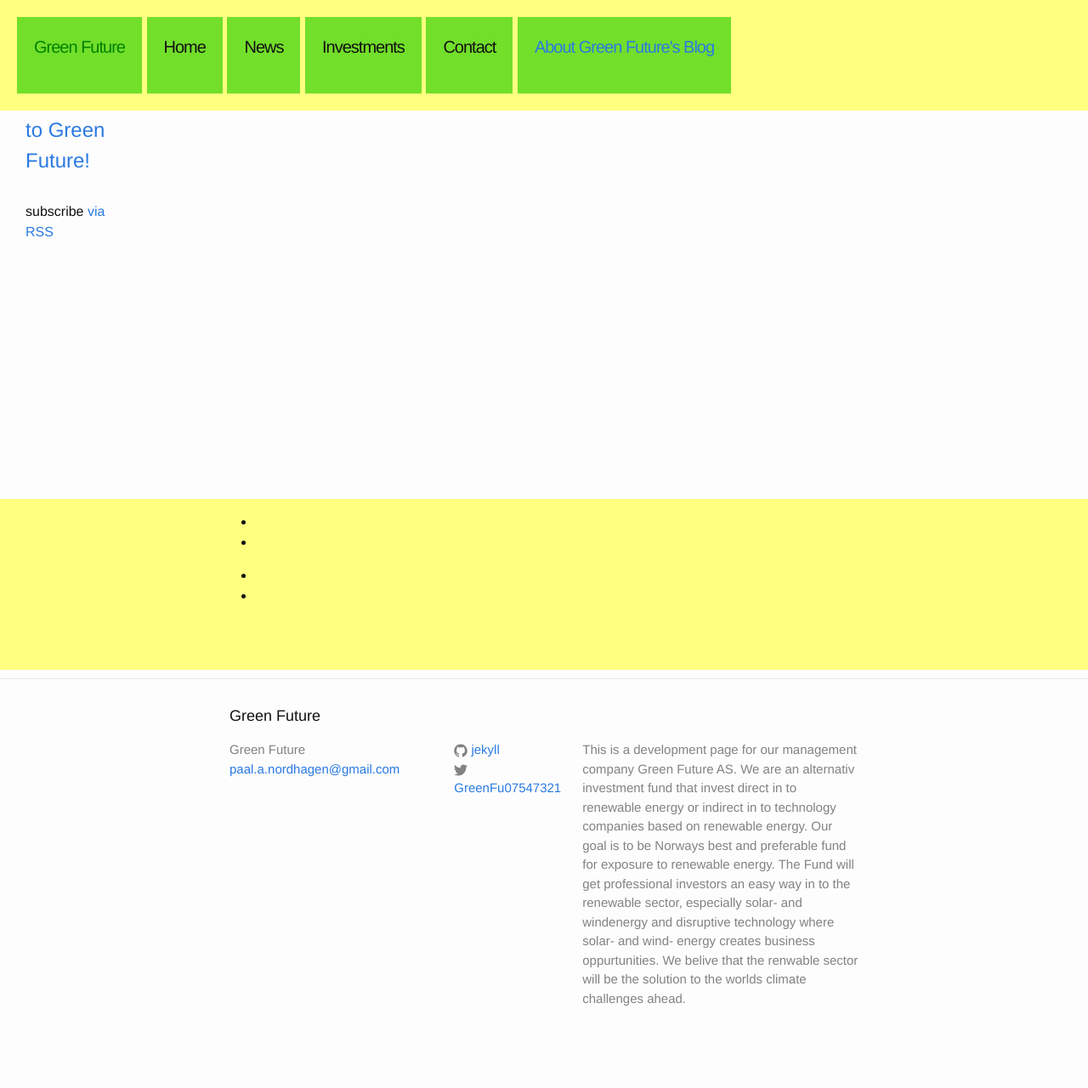
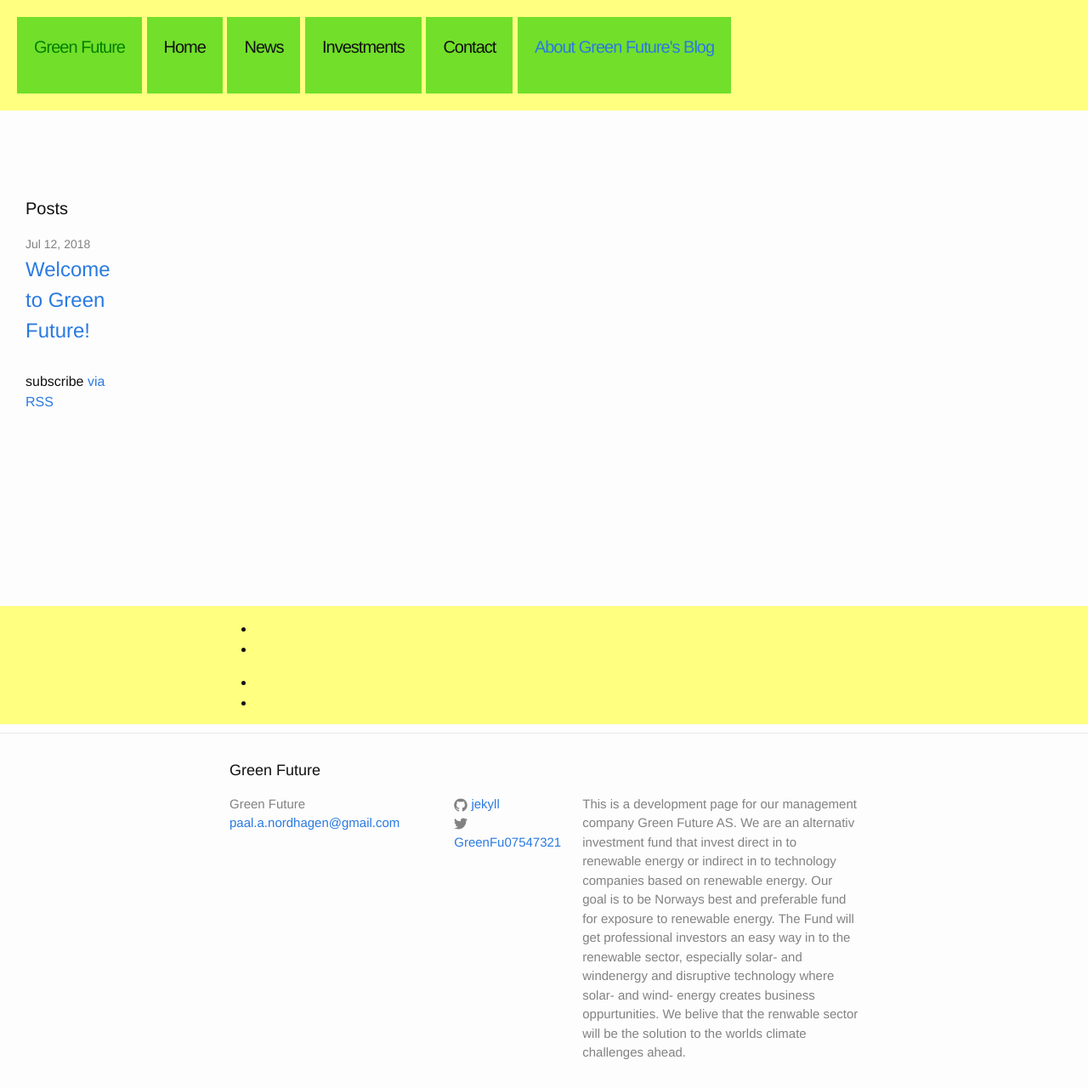
Before and after one commit to Paal-August/Paal-August.github.io, a Jekyll site: the page built from index.html, in a window 1280 px wide and 1280 px high. Shown: the whole window at 85% size. Built offline with Jekyll 4.4.1, drawn with Linux system fonts in a browser that asks for light colours.

Commit message:
Update _layout.scss

```diff
--- a/_sass/_layout.scss
+++ b/_sass/_layout.scss
@@ -176,13 +176,6 @@
     }
 }*/
 
-/**
- * Site links
- */
-
-.home{
-  top-margin:200px;
-}
 
 /**
  * Site main
@@ -270,6 +263,12 @@
 /**
  * Page content
  */
+
+.home{
+  margin-top:200px;
+}
+
+
 .page-content {
     padding: $spacing-unit 0;
 }
```
